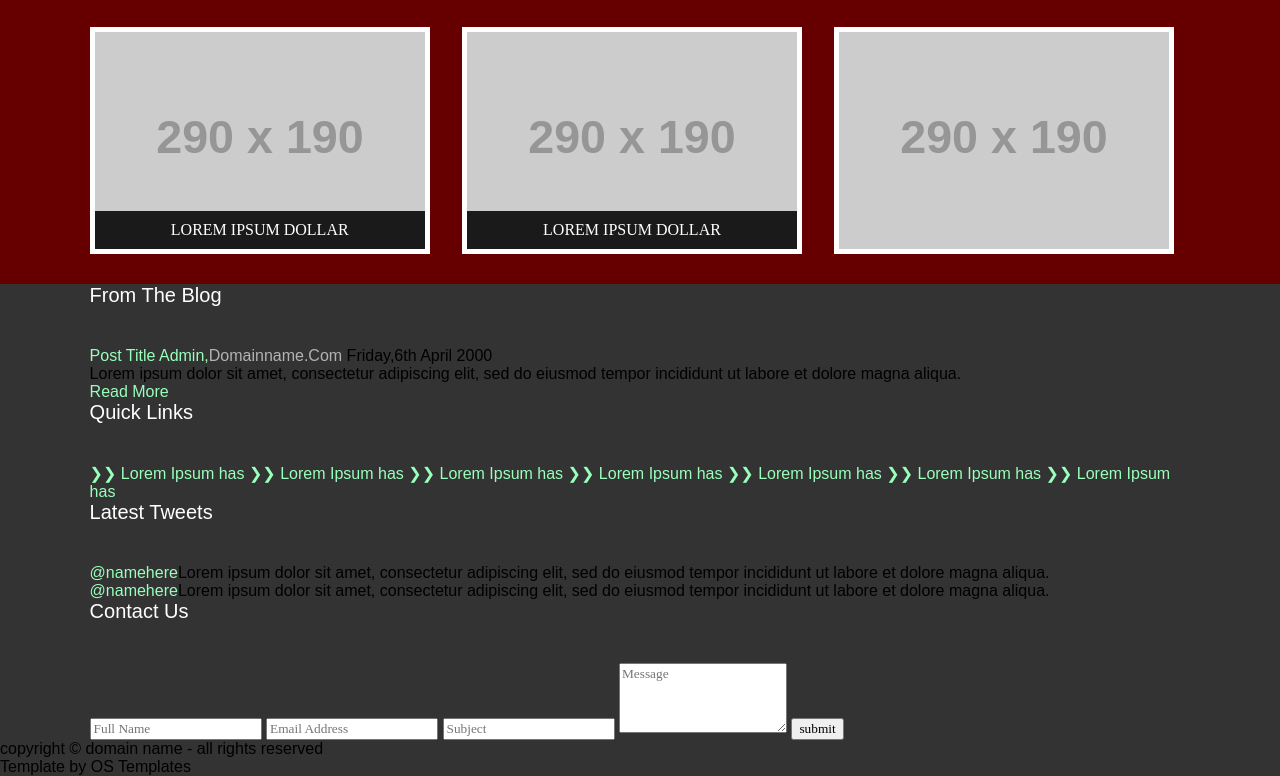
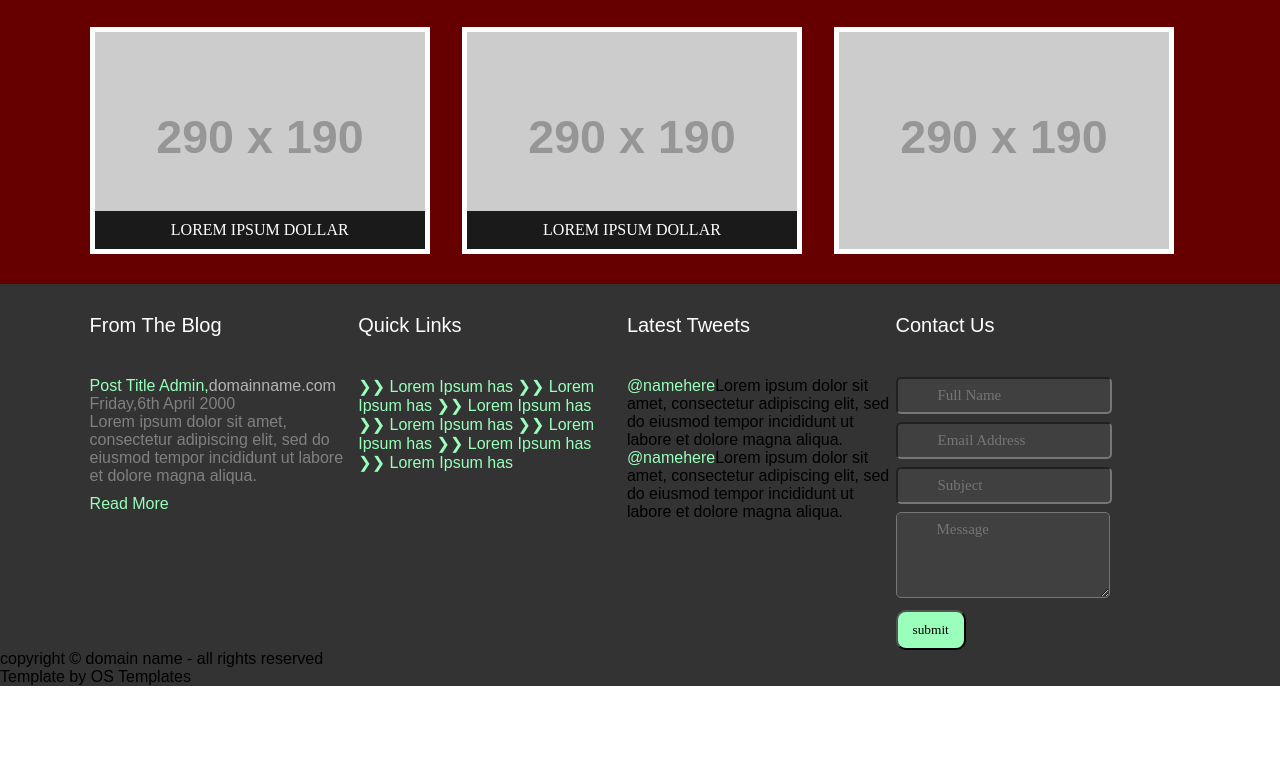
Before and after one commit to Shirly-D/modernist, a plain HTML site: page index.html in a window 1280 px wide. Shown: the part 1586-2362 px from the top of the page. After the commit the page ends 2272 px from the top, so only its background shows below. Drawn offline with Linux system fonts and the light colour scheme; placeholder pictures from the web are drawn by us.

Commit message:
footer css

```diff
--- a/assets/css/style.css
+++ b/assets/css/style.css
@@ -354,8 +354,8 @@ footer {
   margin-left: 0;
 }
 
-.footer-top div {
-  width: 20%;
+.footer-top li {
+  width: 24%;
   display: inline-block;
   vertical-align: top;
   margin-top: 30px;
@@ -364,10 +364,12 @@ footer {
 .footer-text {
   color: #99ffbb;
   text-transform: capitalize;
+  margin-bottom: 10px;
 }
 
 .footer-text small {
   color: #b3b3b3;
+  text-transform: lowercase;
 }
 
 .footer-link {
@@ -375,6 +377,7 @@ footer {
 }
 
 .footer-link::after {
+  content: "";
   width: 23%;
   height: 2px;
   background-color: #99ffbb;
@@ -382,6 +385,27 @@ footer {
 
 .footer-tweet {
   color: #99ffbb;
+}
+
+.footer-para {
+  color: #808080;
+  margin-bottom: 10px;
+}
+
+input, textarea {
+  width: 50%;
+  background-color: #404040;
+  color: #fff;
+  border-radius: 5px;
+  margin-bottom: 8px;
+  padding: 8px 40px;
+  font-size: 15px;
+}
+
+button {
+  background-color: #99ffbb;
+  padding: 10px 15px;
+  border-radius: 10px;
 }
 
 
```
